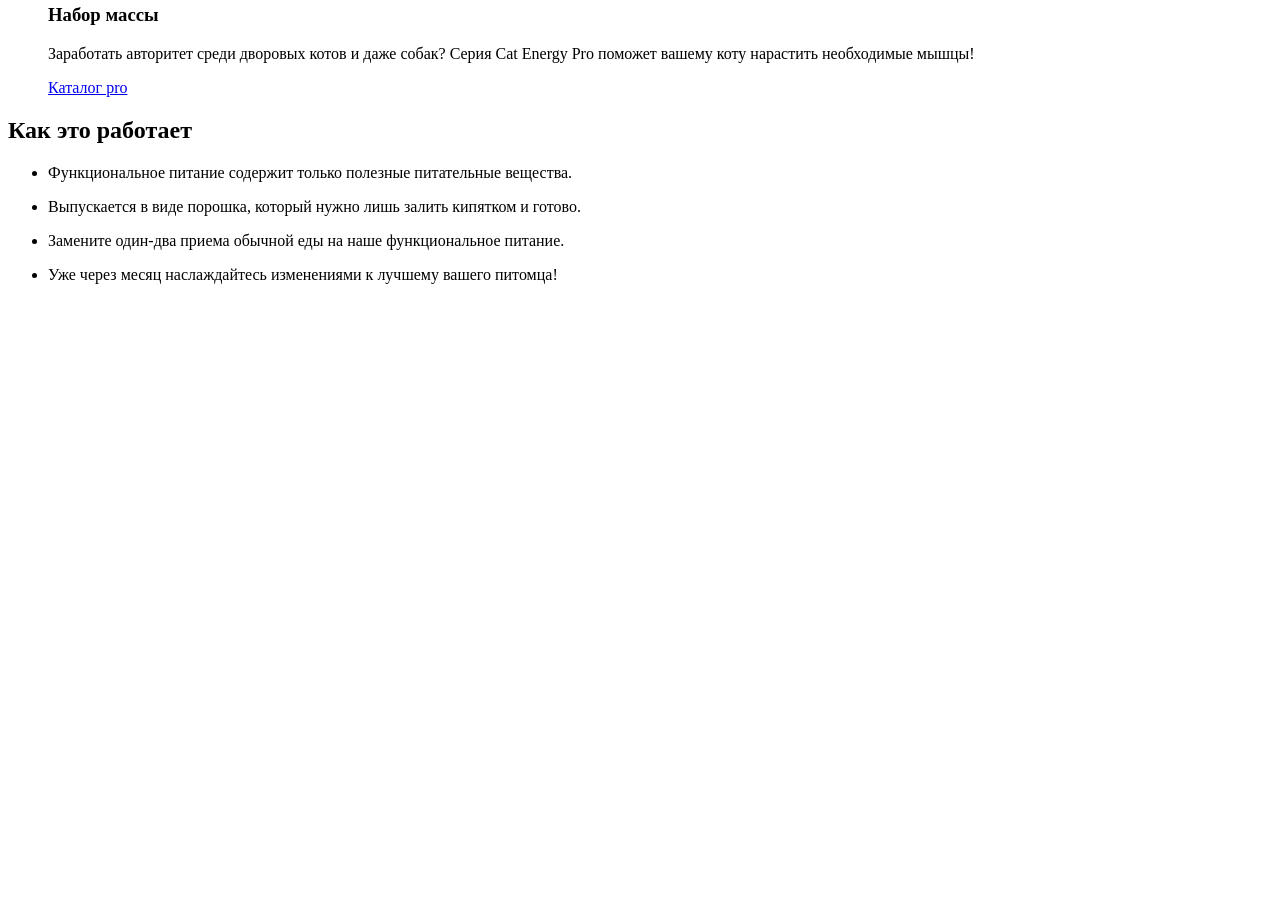
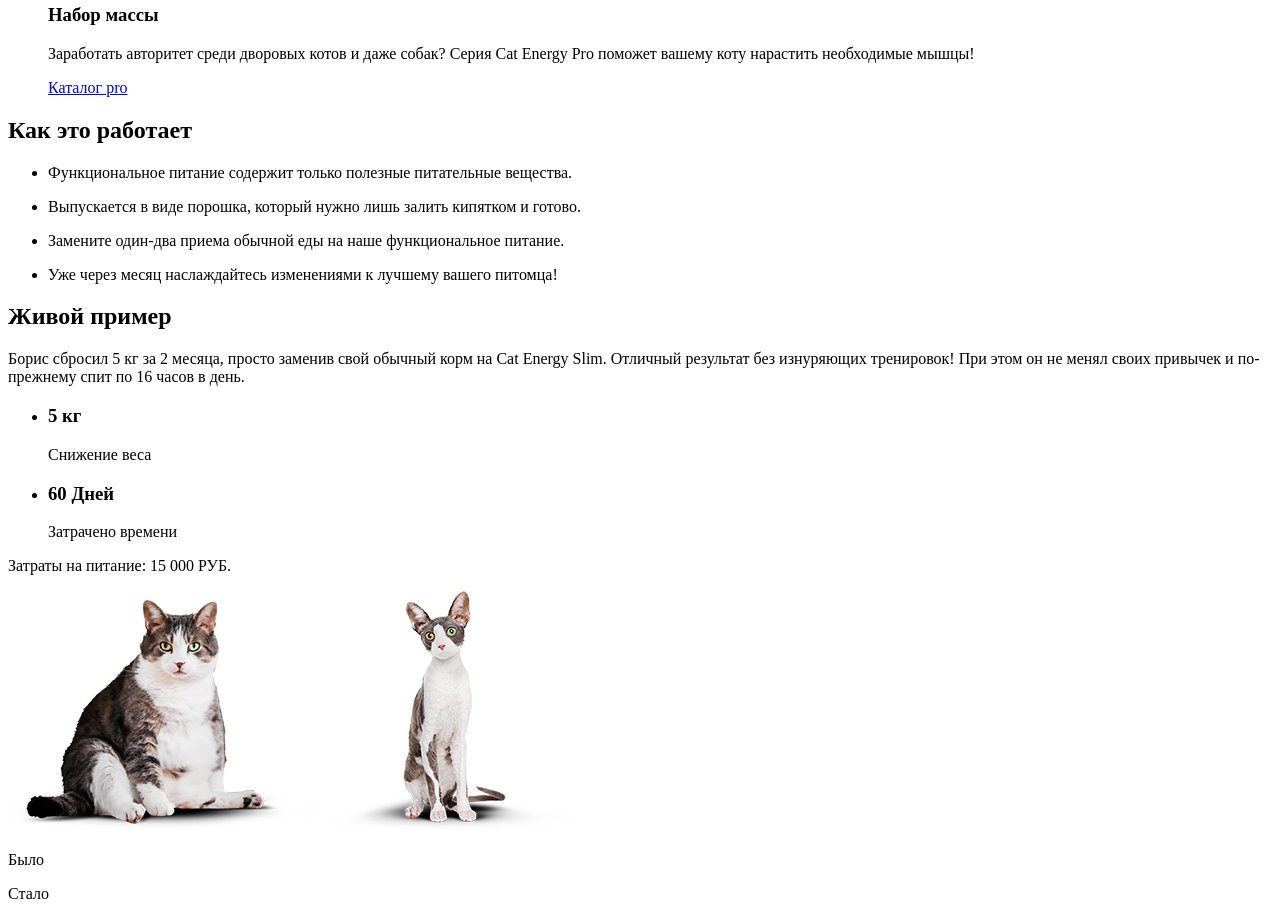
Before and after one commit to 1Sayd/cat-energy, a plain HTML site: page index.html in a window 1280 px wide. Shown: the part 882-1801 px from the top of the page. Before the commit the page ends 1182 px from the top, so only its background shows below. Drawn offline with Linux system fonts and the light colour scheme.

Commit message:
add section example

```diff
--- a/index.html
+++ b/index.html
@@ -95,6 +95,34 @@
         </ul>
       </div>
     </section>
+    <section class="example">
+      <div class="example__wrapper">
+        <h2 class="example__title">Живой пример</h2>
+        <p class="example__text">Борис сбросил 5 кг за 2 месяца, просто заменив свой обычный корм на
+          Cat Energy Slim. Отличный результат без изнуряющих тренировок! При этом он не менял своих
+          привычек и по-прежнему спит по 16 часов в день. </p>
+        <ul class="example__module-list">
+          <li class="example__module-item module">
+            <h3 class="module__title">5 кг</h3>
+            <p class="module__text">Снижение веса</p>
+          </li>
+          <li class="example__module-item module">
+            <h3 class="module__title">60 Дней</h3>
+            <p class="module__text">Затрачено времени</p>
+          </li>
+        </ul>
+        <p class="example__cost">Затраты на питание: 15 000 РУБ. </p>
+        <div class="example__show">
+          <img class="example__before" src="images/before-mobile.png" alt="">
+          <img class="example__after" src="images/after-mobile.png" alt="">
+          <div class="example__slider-wrapper">
+            <p class="example__slider-before">Было</p>
+            <div class="slider"></div>
+            <p class="example__slider-before">Стало</p>
+          </div>
+        </div>
+      </div>
+    </section>
   </main>
 </body>
 </html>
```
Also changed, not shown: images/after-mobile.png (added), images/before-mobile.png (added).
